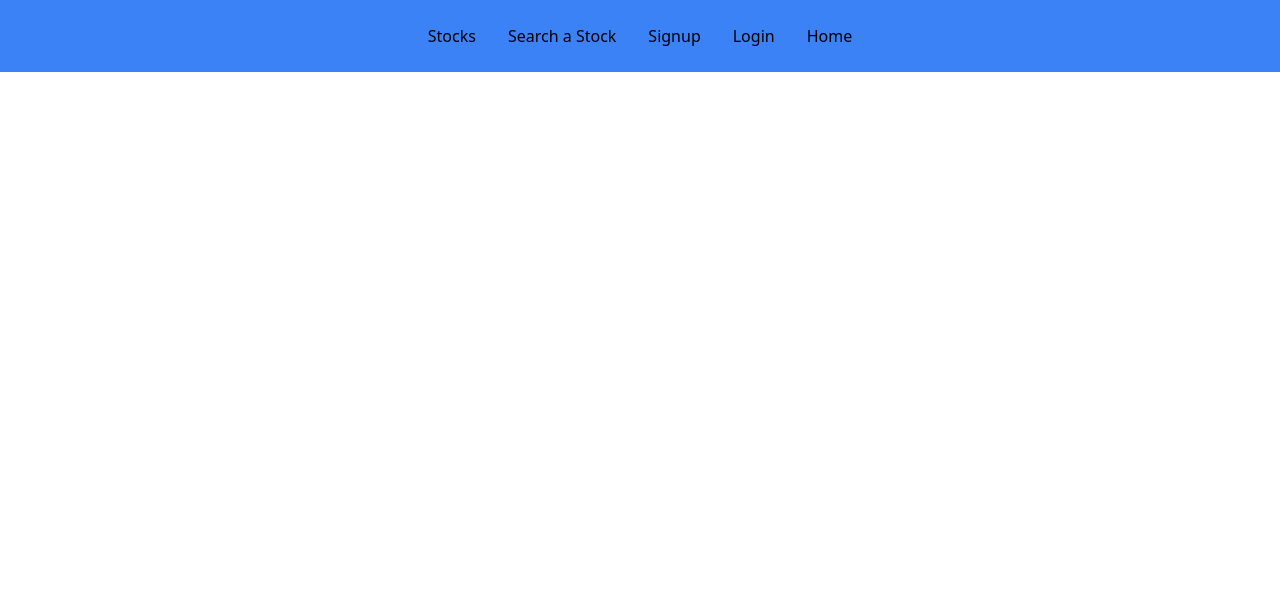
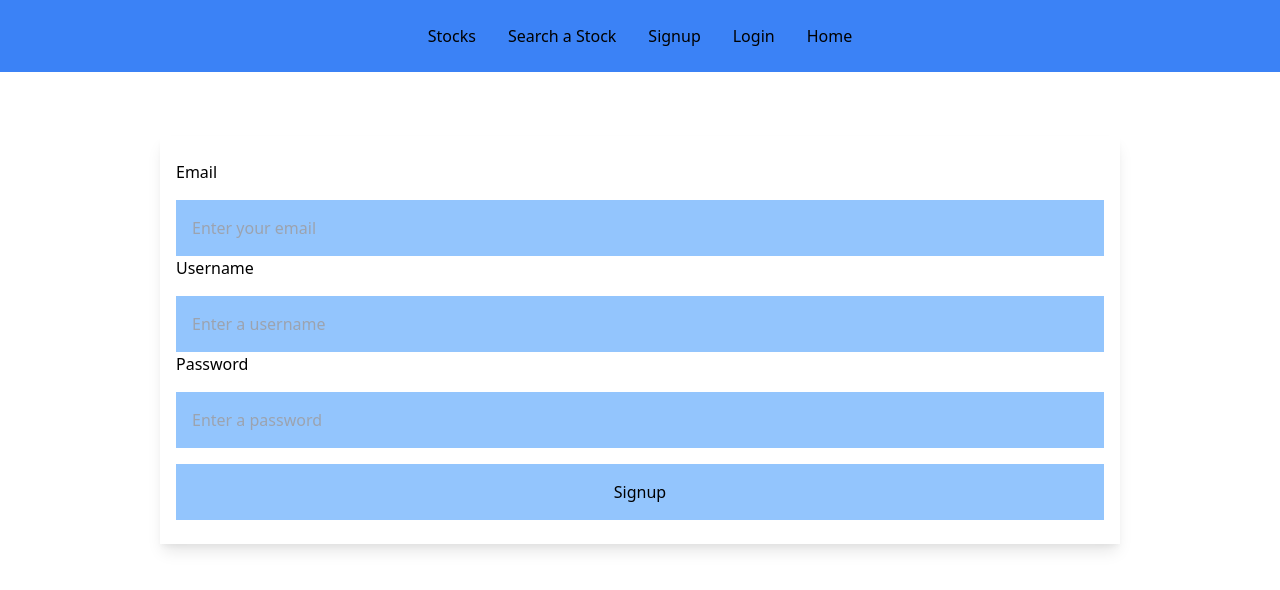
Before and after one commit to CoderJay06/stocks-chaser-frontend, a React (Create React App) app: page /signup in a window 1280 px wide. Shown: the top 590 px of the page. Built offline with nearby package versions, Linux system fonts and the light colour scheme.

Commit message:
Add signup form component

```diff
--- a/src/components/Navbar.js
+++ b/src/components/Navbar.js
@@ -1,6 +1,7 @@
 import React from 'react';
 import StocksContainer from '../containers/StocksContainer';
 import StockSearchForm from '../components/StockSearchForm';
+import SignupForm from '../components/SignupForm';
 import {
    BrowserRouter as Router,
    Switch,
@@ -46,7 +47,7 @@ import {
                <StockSearchForm />
             </Route>
             <Route path="/signup">
-               {/* <Signup /> */}
+               <SignupForm />
             </Route>
             <Route path="/login">
                {/* <Login /> */}
--- /dev/null
+++ b/src/components/SignupForm.js
@@ -0,0 +1,46 @@
+import React, { Component } from 'react';
+
+class SignupForm extends Component {
+   state = {
+      user: {
+         email: '',
+         username: '',
+         password: ''
+      }
+   };
+
+   render() {
+      return (
+         <div>
+            <form className="max-w-6xl w-3/4 mx-auto mt-16 shadow-lg px-4 py-6">
+               <label htmlFor="email">Email</label>
+               <input name="email"
+                      type="email"
+                      value={this.state.user.email}
+                      placeholder="Enter your email"
+                      className="w-full p-4 bg-blue-300 mt-4 hover:bg-blue-400 transition-all duration-200" />
+               <br />
+               <label htmlFor="username">Username</label>
+               <input name="username"
+                      type="text"
+                      value={this.state.user.username}
+                      placeholder="Enter a username"
+                      className="w-full p-4 bg-blue-300 mt-4 hover:bg-blue-400 transition-all duration-200" />
+               <br />
+               <label htmlFor="password">Password</label>
+               <input name="password"
+                      type="password"
+                      value={this.state.user.password}
+                      placeholder="Enter a password"
+                      className="w-full p-4 bg-blue-300 mt-4 hover:bg-blue-400 transition-all duration-200" />
+               <br />
+               <input type="submit"
+                      value="Signup"
+                      className="w-full p-4 bg-blue-300 mt-4 hover:bg-blue-400 transition-all duration-200" />
+            </form>
+         </div>
+      )
+   }
+}
+
+export default SignupForm;
```
Also changed, not shown: 1 other file (tests, documents, lock files or other folders).
